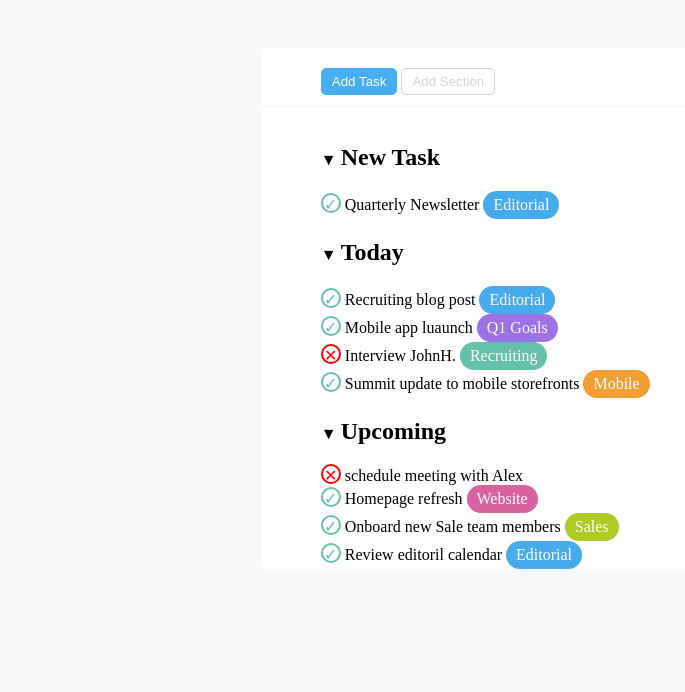
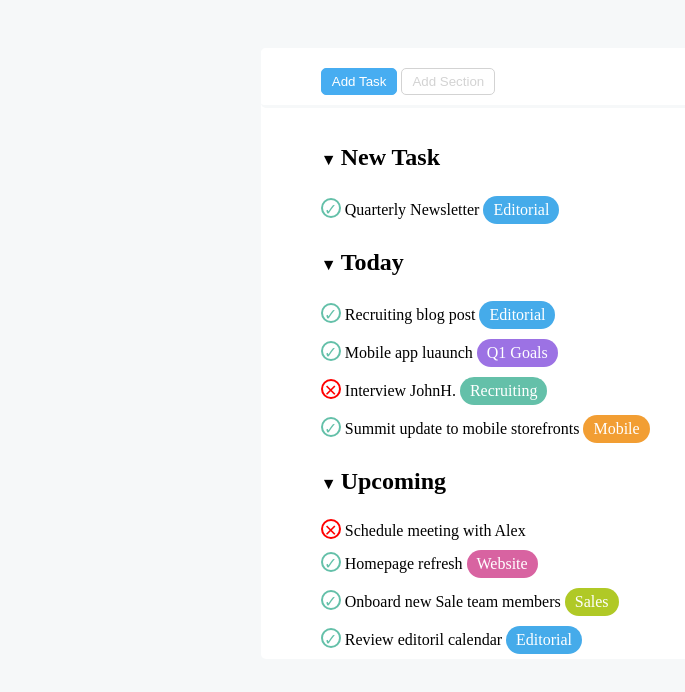
Before and after one commit to Piero-Onorati/html-css-toboolist, a plain HTML site: page index.html in a window 1280 px wide. Shown: the part 130-822 px from the top of the page, without its empty margins (0-685 px from the left). Before the commit the page ends 800 px from the top, so only its background shows below. Drawn offline with Linux system fonts and the light colour scheme.

Commit message:
add padding at .row-list

```diff
--- a/css/style.css
+++ b/css/style.css
@@ -88,6 +88,11 @@ header{
 
 /* task */
 
+
+.row-list{
+    padding: 5px 0;
+}
+
 h2{
     display: inline-block;
 }
--- a/index.html
+++ b/index.html
@@ -79,7 +79,7 @@
                         <h2> Upcoming</h2>
                         <div class="row-list">
                             <div class="circle undone">&#10005;</div>
-                        <span>schedule meeting with Alex </span>
+                        <span>Schedule meeting with Alex </span>
                         </div>
 
                         <div class="row-list">
```
